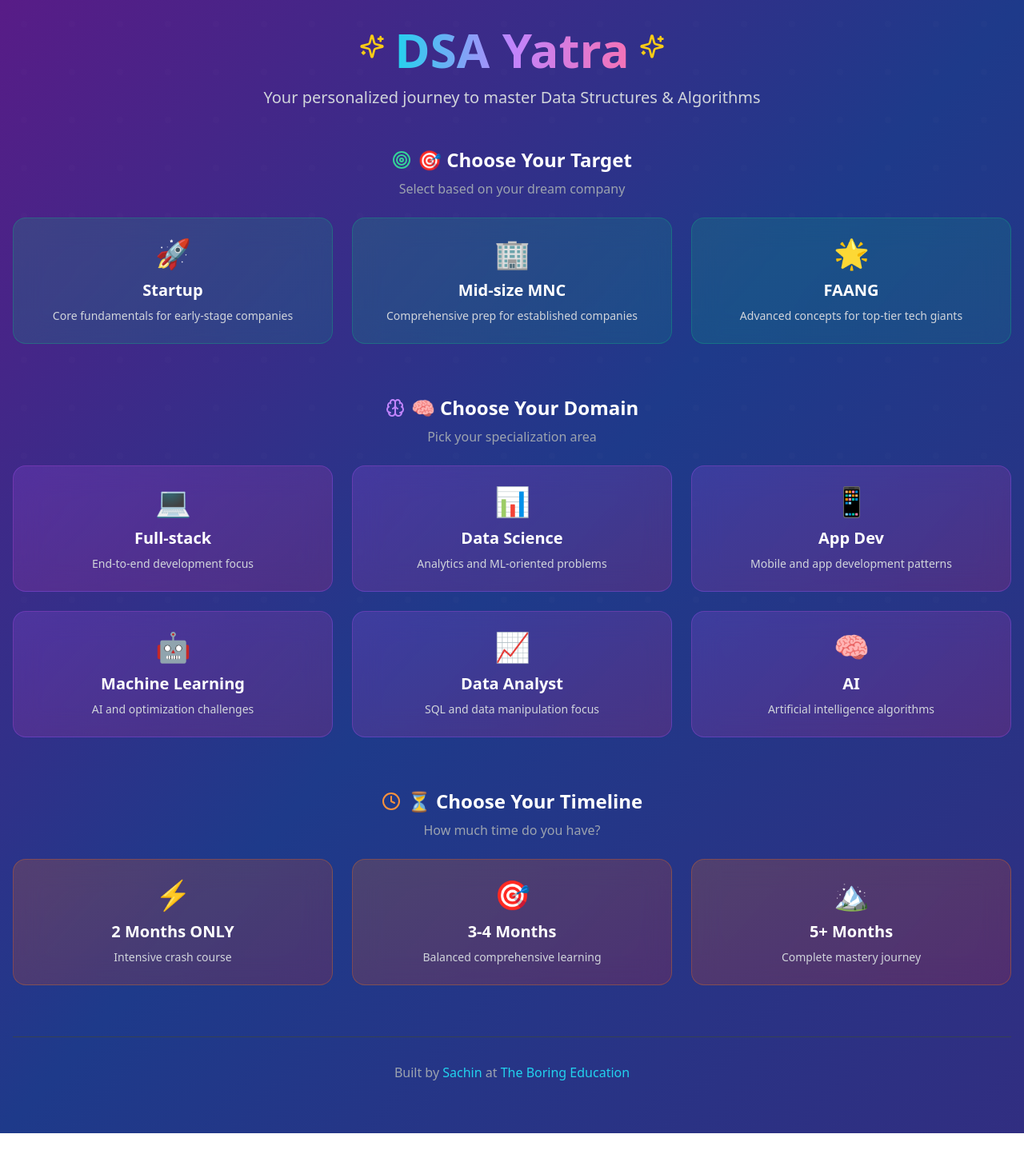
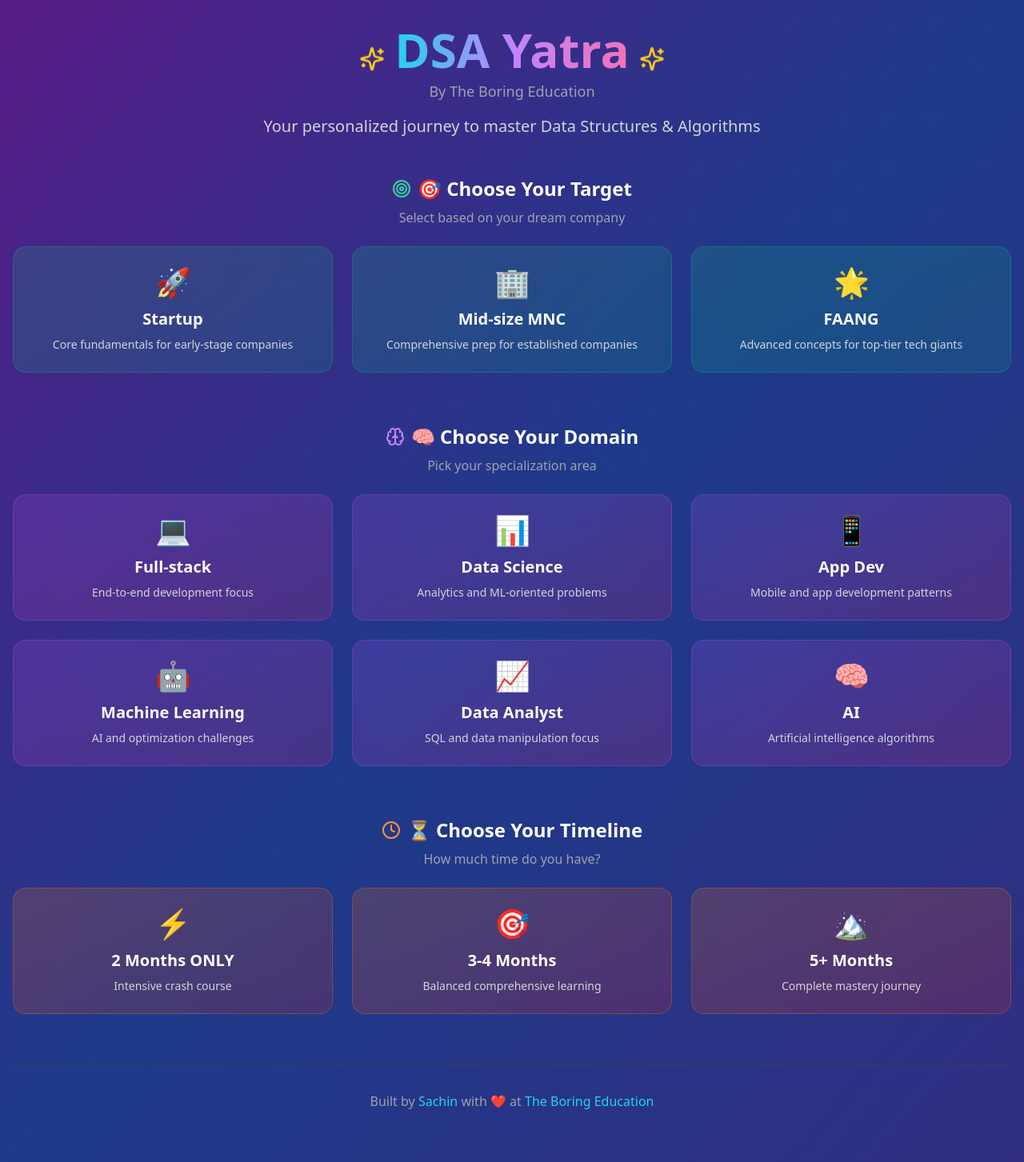
Before and after one commit to The-Boring-Education/dsa-yatra, a React (Vite) app: page / in a window 1280 px wide. Shown: the whole page at 80% size. Before the commit the page ends 1417 px from the top, so only its background shows below. Built offline with nearby package versions, Linux system fonts and the light colour scheme.

Commit message:
Refactor: Improve Home page header and footer
- Updated the header to include "DSA Yatra" and a subtext "By The Boring Education".
- Modified the footer to display "Built by Sachin with ❤️ at The Boring Education" while preserving existing links.

```diff
--- a/src/pages/Home.tsx
+++ b/src/pages/Home.tsx
@@ -22,7 +22,7 @@ const Home = () => {
       opacity: 1,
       transition: {
         duration: 0.5,
-        ease: "easeOut"
+        ease: "easeOut" as const
       }
     }
   };
@@ -63,9 +63,12 @@ const Home = () => {
         >
           <div className="flex justify-center items-center gap-3 mb-4">
             <Sparkles className="w-8 h-8 text-yellow-400 animate-bounce" />
-            <h1 className="text-5xl md:text-6xl font-bold bg-gradient-to-r from-cyan-400 via-purple-400 to-pink-400 bg-clip-text text-transparent">
-              DSA Yatra
-            </h1>
+            <div className="text-center">
+              <h1 className="text-5xl md:text-6xl font-bold bg-gradient-to-r from-cyan-400 via-purple-400 to-pink-400 bg-clip-text text-transparent">
+                DSA Yatra
+              </h1>
+              <p className="text-lg text-gray-400 mt-2">By The Boring Education</p>
+            </div>
             <Sparkles className="w-8 h-8 text-yellow-400 animate-bounce" />
           </div>
           <p className="text-xl text-gray-300 max-w-2xl mx-auto">
@@ -181,7 +184,7 @@ const Home = () => {
             >
               Sachin
             </a>{" "}
-            at{" "}
+            with ❤️ at{" "}
             <a
               href="https://theboringeducation.com"
               target="_blank"
```
